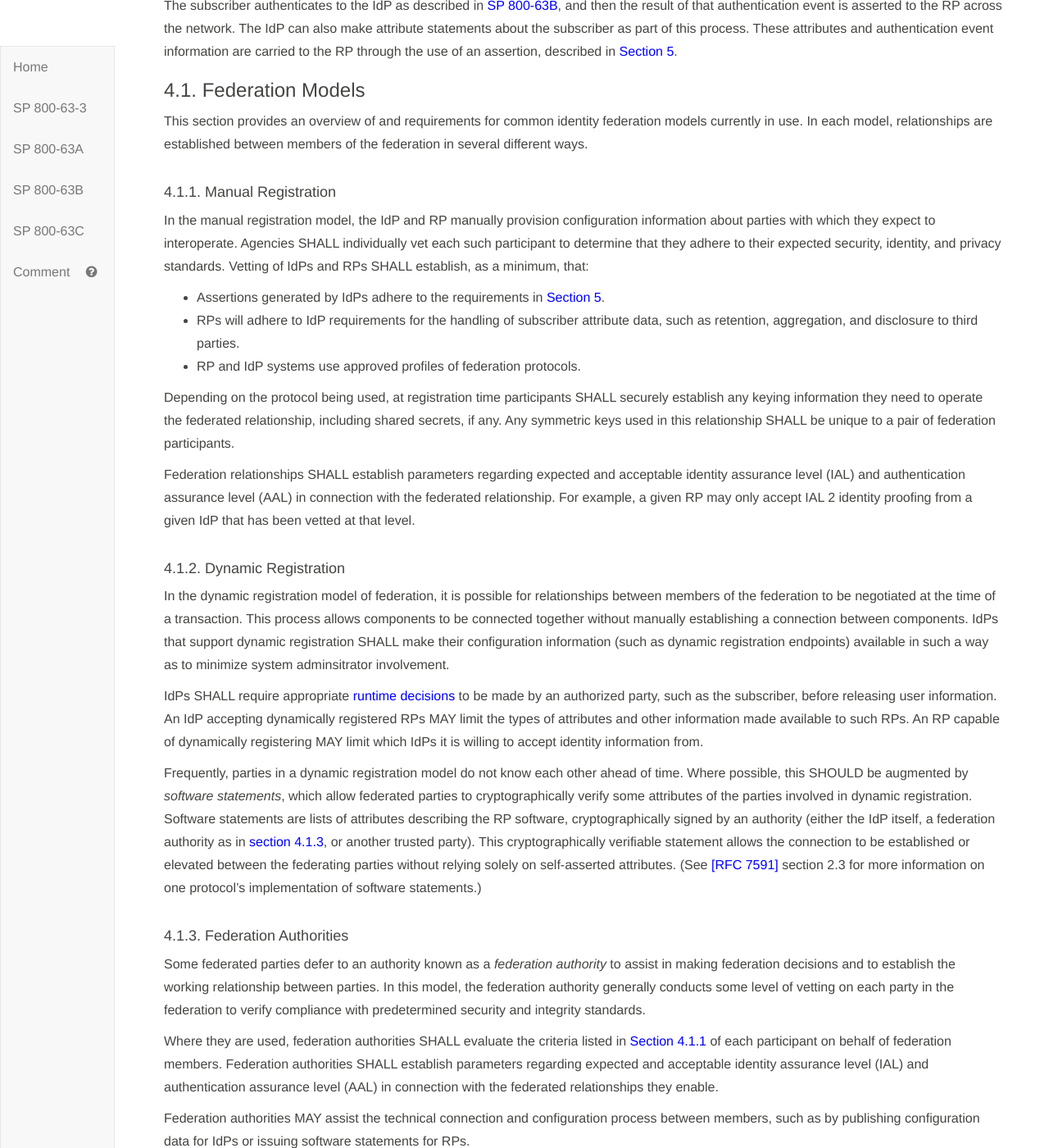
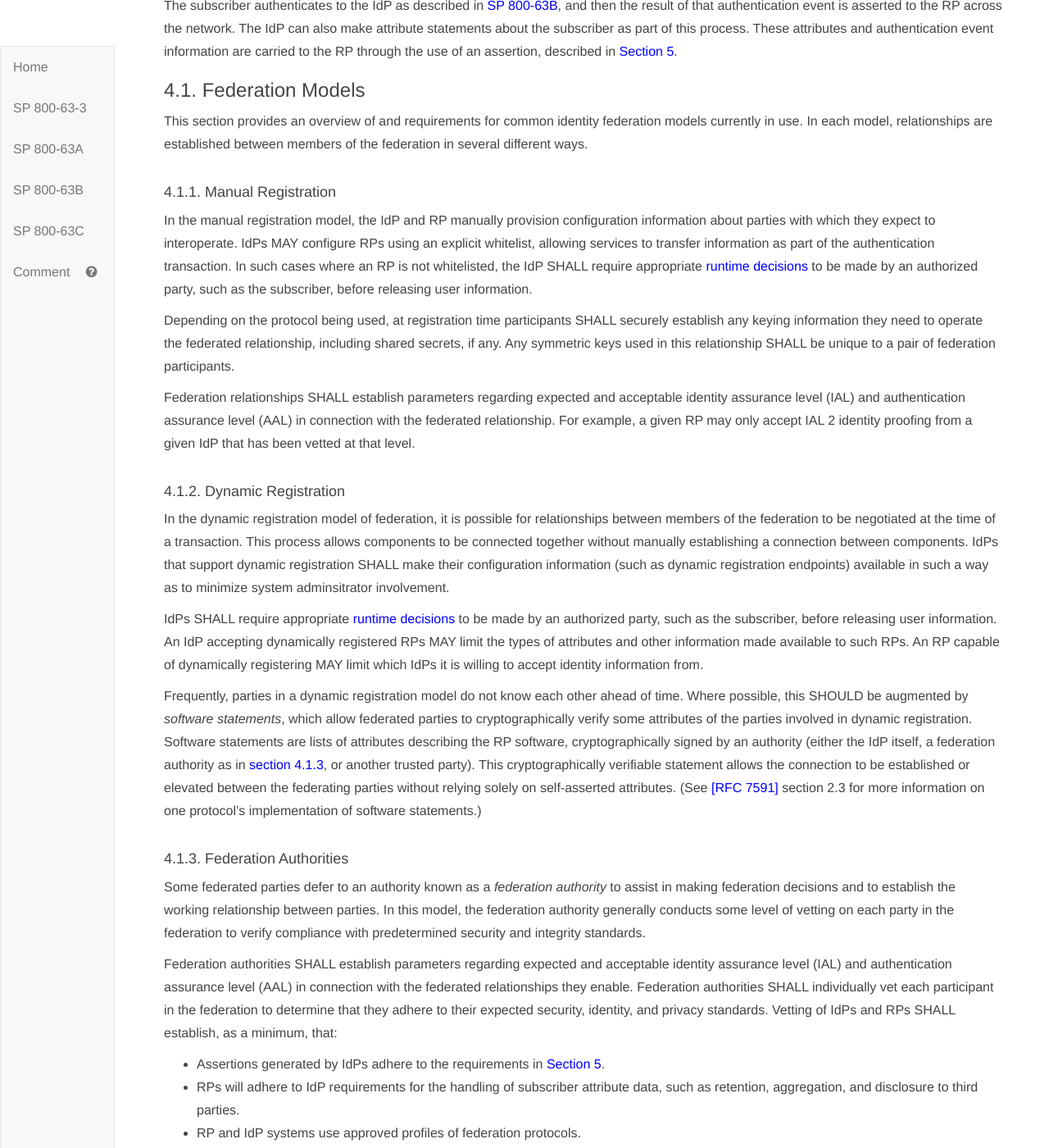
Before and after one commit to usnistgov/800-63-3, a Jekyll site: the page built from sp800-63c.md, in a window 1280 px wide and 1400 px high, scrolled down 7894 px. Shown: the whole window at 82% size. Built offline with Jekyll 4.4.1, drawn with Linux system fonts in a browser that asks for light colours; some of the changed text lies outside the part shown.

Commit message:
moved vetting requirements to federation authority

```diff
--- a/sp800-63c/sec4_federation.md
+++ b/sp800-63c/sec4_federation.md
@@ -24,11 +24,7 @@ This section provides an overview of and requirements for common identity federa
 
 #### <a name="manual-registration"></a> 4.1.1. Manual Registration
 
-In the manual registration model, the IdP and RP manually provision configuration information about parties with which they expect to interoperate. Agencies SHALL individually vet each such participant to determine that they adhere to their expected security, identity, and privacy standards. Vetting of IdPs and RPs SHALL establish, as a minimum, that:
-
-* Assertions generated by IdPs adhere to the requirements in [Section 5](#sec5).
-* RPs will adhere to IdP requirements for the handling of subscriber attribute data, such as retention, aggregation, and disclosure to third parties.
-* RP and IdP systems use approved profiles of federation protocols.
+In the manual registration model, the IdP and RP manually provision configuration information about parties with which they expect to interoperate. IdPs MAY configure RPs using an explicit whitelist, allowing services to transfer information as part of the authentication transaction. In such cases where an RP is not whitelisted, the IdP SHALL require appropriate [runtime decisions](#runtime-decisions) to be made by an authorized party, such as the subscriber, before releasing user information.
 
 Depending on the protocol being used, at registration time participants SHALL securely establish any keying information they need to operate the federated relationship, including shared secrets, if any. Any symmetric keys used in this relationship SHALL be unique to a pair of federation participants.
 
@@ -46,7 +42,11 @@ Frequently, parties in a dynamic registration model do not know each other ahead
 
 Some federated parties defer to an authority known as a *federation authority* to assist in making federation decisions and to establish the working relationship between parties. In this model, the federation authority generally conducts some level of vetting on each party in the federation to verify compliance with predetermined security and integrity standards.
 
-Where they are used, federation authorities SHALL evaluate the criteria listed in [Section 4.1.1](#manual-registration) of each participant on behalf of federation members. Federation authorities SHALL establish parameters regarding expected and acceptable identity assurance level (IAL) and authentication assurance level (AAL) in connection with the federated relationships they enable.
+Federation authorities SHALL establish parameters regarding expected and acceptable identity assurance level (IAL) and authentication assurance level (AAL) in connection with the federated relationships they enable. Federation authorities SHALL individually vet each participant in the federation to determine that they adhere to their expected security, identity, and privacy standards. Vetting of IdPs and RPs SHALL establish, as a minimum, that:
+
+* Assertions generated by IdPs adhere to the requirements in [Section 5](#sec5).
+* RPs will adhere to IdP requirements for the handling of subscriber attribute data, such as retention, aggregation, and disclosure to third parties.
+* RP and IdP systems use approved profiles of federation protocols.
 
 Federation authorities MAY assist the technical connection and configuration process between members, such as by publishing configuration data for IdPs or issuing software statements for RPs.
 
```
Also changed, not shown: other parts of sp800-63c/sec4_federation.md (+1 -1 lines).
